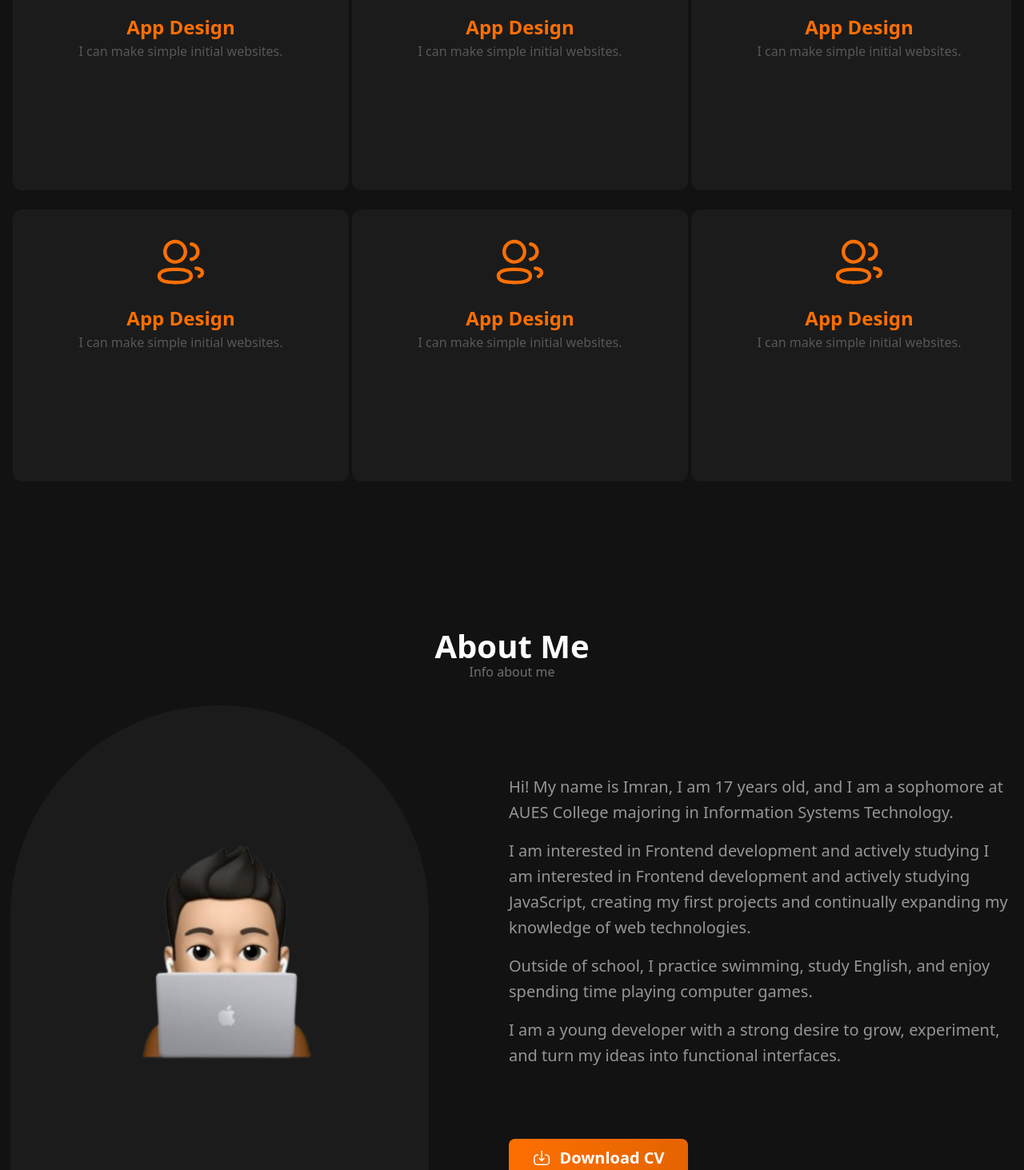
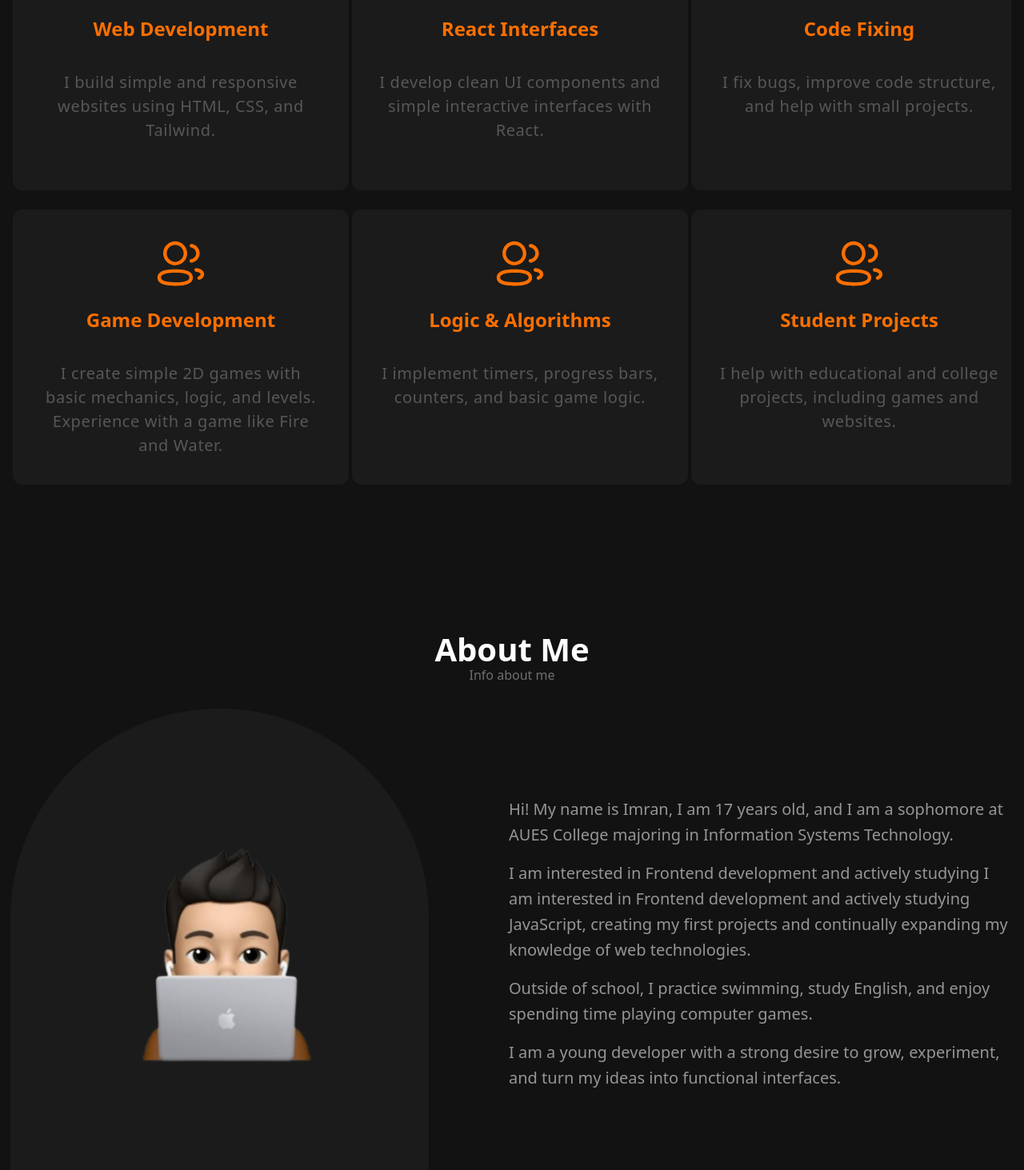
Before and after one commit to imranahmetov-png/my-blog, a React (Vite) app: page / in a window 1280 px wide. Shown: the part 1330-2793 px from the top of the page at 80% size. Built offline with nearby package versions, Linux system fonts and the light colour scheme.

Commit message:
Убрал 'Download CV', изменил 'Services', сделал скрин сайта и добавил в 'Portfolio', изменил 'pb,pt' в 'end'

```diff
--- a/src/component/Portfolio.tsx
+++ b/src/component/Portfolio.tsx
@@ -1,5 +1,5 @@
-import photoEX1 from '@/assets/img/photoEX1.svg'
-import Avatar from '@/assets/img/Avatar.svg'
+import imgWebSait from '@/assets/img/imgWebSait.png'
+
 import { useState } from 'react'
 
 export default function UiPortfolio() {
@@ -8,32 +8,7 @@ export default function UiPortfolio() {
   const Projects = [
     {
       name: 'Personal website',
-      img: photoEX1,
-      categories: ['Web'],
-    },
-    {
-      name: 'Avatar',
-      img: Avatar,
-      categories: ['Design'],
-    },
-    {
-      name: 'project1',
-      img: photoEX1,
-      categories: ['Web'],
-    },
-    {
-      name: 'project1',
-      img: photoEX1,
-      categories: ['Web'],
-    },
-    {
-      name: 'project1',
-      img: photoEX1,
-      categories: ['Web'],
-    },
-    {
-      name: 'project1',
-      img: photoEX1,
+      img: imgWebSait,
       categories: ['Web'],
     },
   ]
--- a/src/component/aboutMe.tsx
+++ b/src/component/aboutMe.tsx
@@ -1,5 +1,4 @@
 import avatar from '../assets/img/avatar.svg'
-import downloadCv from '../assets/img/downloadCv.svg'
 import Figma from '../assets/img/Figma.svg'
 import HTML5 from '../assets/img/HTML5.svg'
 import React from '../assets/img/React.svg'
@@ -96,16 +95,6 @@ export default function UiAboutMe() {
                 and turn my ideas into functional interfaces.
               </p>
             </div>
-            <div className="w-[224px] h-[48px] bg-gradient-to-r from-[#FD6F00] to-[#E46400] rounded-lg text-[20px] text-center font-bold flex justify-center items-center gap-[10px] px-[30px]">
-              <img
-                src={downloadCv}
-                alt="DownloadCv"
-                className="min-w-[24px] min-h-[24px] rounded-full object-cover"
-              />
-              <div className="text-[20px] text-[#FFFFFF] font-bold whitespace-nowrap">
-                Download CV
-              </div>
-            </div>
           </div>
         </div>
         {/* Прогресс бары */}
@@ -149,7 +138,7 @@ export default function UiAboutMe() {
                     fill="none"
                     stroke-dasharray={`${circumference * s.perсent} ${
                       circumference * (1 - s.perсent)
-                    }`} //
+                    }`} // высчитваем видимую и невидимую часть линии
                     stroke-dashoffset="0"
                     stroke-linecap="round"
                     className="transition-all duration-500"
--- a/src/component/service.tsx
+++ b/src/component/service.tsx
@@ -2,33 +2,39 @@ import servisephoto from '../assets/img/servisephoto.svg'
 function UiService() {
   const service = [
     {
-      title: 'App Design',
-      description: 'I can make simple initial websites.',
+      title: 'Web Development',
+      description:
+        'I build simple and responsive websites using HTML, CSS, and Tailwind.',
       img: servisephoto,
     },
     {
-      title: 'App Design',
-      description: 'I can make simple initial websites.',
+      title: 'React Interfaces',
+      description:
+        'I develop clean UI components and simple interactive interfaces with React.',
       img: servisephoto,
     },
     {
-      title: 'App Design',
-      description: 'I can make simple initial websites.',
+      title: 'Code Fixing',
+      description:
+        'I fix bugs, improve code structure, and help with small projects.',
       img: servisephoto,
     },
     {
-      title: 'App Design',
-      description: 'I can make simple initial websites.',
+      title: 'Game Development',
+      description:
+        'I create simple 2D games with basic mechanics, logic, and levels. Experience with a game like Fire and Water.',
       img: servisephoto,
     },
     {
-      title: 'App Design',
-      description: 'I can make simple initial websites.',
+      title: 'Logic & Algorithms',
+      description:
+        'I implement timers, progress bars, counters, and basic game logic.',
       img: servisephoto,
     },
     {
-      title: 'App Design',
-      description: 'I can make simple initial websites.',
+      title: 'Student Projects',
+      description:
+        'I help with educational and college projects, including games and websites.',
       img: servisephoto,
     },
   ]
@@ -43,20 +49,16 @@ function UiService() {
         {service.map((s, i) => (
           <div
             key={i}
-            className="bg-[#FFFFFF]/4 min-w-[420px] min-h-[340px] rounded-xl text-[#575757]"
+            className="bg-[#FFFFFF]/4 w-[420px] min-h-[340px] text-[#575757] flex flex-col rounded-xl py-[34px] px-[34px] gap-[34px]"
           >
-            <div className="min-w-[131px] min-h-[124px] flex flex-col justify-center items-center gap-[16px] pt-[32px]">
-              <img
-                src={s.img}
-                alt={s.title}
-                className="min-w-[70px] min-h-[70px]"
-              />
+            <div className="flex flex-col justify-center items-center gap-[16px]">
+              <img src={s.img} alt={s.title} className="w-[70px] h-[70px]" />
               <div className="font-bold text-[24px] text-[#FD6F00] text-center">
                 {s.title}
               </div>
             </div>
 
-            <div className="min-w-[339px] min-h-[96px] text-center">
+            <div className="text-center font-medium text-[20px] text-[#C6C6C6]text-[#575757] tracking-[0.03em]">
               {s.description}
             </div>
           </div>
--- a/src/component/ui-end.tsx
+++ b/src/component/ui-end.tsx
@@ -7,9 +7,8 @@ import phone from '@/assets/img/phone.svg'
 
 export default function UiEnd() {
   return (
-    <div className="flex flex-col justify-center items-center px-[80px]">
-      <div className="flex flex-col justify-center items-center gap-[50px]">
-        <p className="relative text-transparent bg-clip-text bg-gradient-to-r from-[#FD6F00] to-[#E60026] text-[30px] tracking-[0.03em] flex items-center font-bold">
+    <div className="flex flex-col justify-center items-center gap-[50px] px-[80px]">
+      <p className="relative text-transparent bg-clip-text bg-gradient-to-r from-[#FD6F00] to-[#E60026] text-[30px] font-bold tracking-[0.03em] flex items-center pt-[40px]">
         Imran
       </p>
       <nav className="flex gap-[60px] justify-center items-center">
@@ -118,9 +117,8 @@ export default function UiEnd() {
       </div>
 
       <div className="h-[1px] border-b border-[#959595]">
-          <div className="text-[#707070] text-[16px] tracking-[0.03em] font-bold pr-[120px] pl-[120px] pt-[16px] flex flex-col items-center">
+        <div className="text-[#707070] text-[16px] tracking-[0.03em] font-bold pr-[120px] pl-[120px] pt-[16px] flex flex-col items-center pb-[24px]">
           © Developed by programmer Akhmetov Imran
-          </div>
         </div>
       </div>
     </div>
--- a/src/component/ui-hero.tsx
+++ b/src/component/ui-hero.tsx
@@ -91,9 +91,6 @@ export default function UiHero() {
                 Hire me
               </div>
             </a>
-            <div className="min-w-[209px] min-h-[48px] border-2 border-[#959595] px-5 py-2 rounded-lg text-[20px] text-[#959595] text-center font-bold">
-              Download CV
-            </div>
           </div>
         </div>
         <div className="flex min-w-[408px] min-h-[99px] justify-center items-center gap-[15px] rounded-[8px] bg-[#ffffff]/4 p-[24px] text-center text-[20px] font-bold text-[#FFFFFF]">
```
Also changed, not shown: src/assets/img/imgWebSait.png (added). Lines whose indentation alone changed are shown as unchanged.
